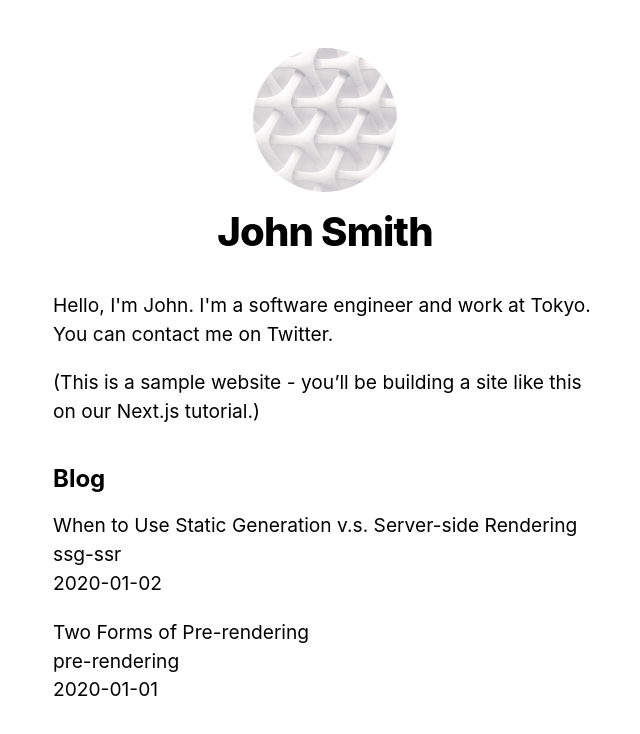
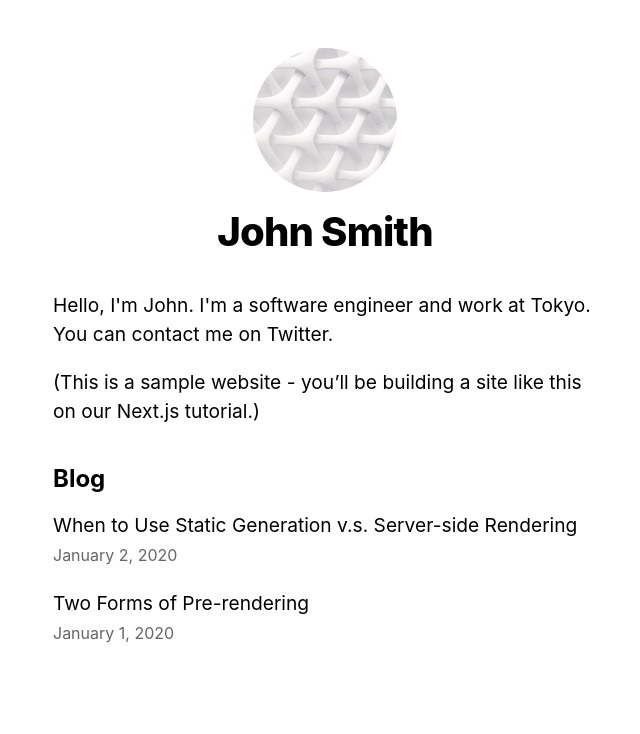
Before and after one commit to dhythm/nextjs13-sample, a Next.js app: page / in a window 1280 px wide. Shown: the top 734 px of the page, without its empty margins (315-955 px from the left). Built offline with nearby package versions, Linux system fonts and the light colour scheme.

Commit message:
feat(app): completed Dynamic Routes

```diff
--- /dev/null
+++ b/components/date.tsx
@@ -0,0 +1,6 @@
+import { format, parseISO } from "date-fns";
+
+export default function Date({ dateString }: { dateString: string }) {
+  const date = parseISO(dateString);
+  return <time dateTime={dateString}>{format(date, "LLLL d, yyyy")}</time>;
+}
--- a/lib/posts.ts
+++ b/lib/posts.ts
@@ -1,6 +1,8 @@
 import fs from "fs";
 import matter from "gray-matter";
 import path from "path";
+import { remark } from "remark";
+import html from "remark-html";
 
 const postsDirectory = path.join(process.cwd(), "posts");
 
@@ -39,19 +41,6 @@ export function getSortedPostsData() {
 export function getAllPostIds() {
   const fileNames = fs.readdirSync(postsDirectory);
 
-  // Returns an array that looks like this:
-  // [
-  //   {
-  //     params: {
-  //       id: 'ssg-ssr'
-  //     }
-  //   },
-  //   {
-  //     params: {
-  //       id: 'pre-rendering'
-  //     }
-  //   }
-  // ]
   return fileNames.map((fileName) => {
     return {
       params: {
@@ -61,16 +50,22 @@ export function getAllPostIds() {
   });
 }
 
-export function getPostData(id: string) {
+export async function getPostData(id: string) {
   const fullPath = path.join(postsDirectory, `${id}.md`);
   const fileContents = fs.readFileSync(fullPath, "utf8");
 
   // Use gray-matter to parse the post metadata section
   const matterResult = matter(fileContents);
 
-  // Combine the data with the id
+  const processedContent = await remark()
+    .use(html)
+    .process(matterResult.content);
+  const contentHtml = processedContent.toString();
+
+  // Combine the data with the id and contentHtml
   return {
     id,
+    contentHtml,
     ...matterResult.data,
   };
 }
--- a/package.json
+++ b/package.json
@@ -11,10 +11,13 @@
   },
   "dependencies": {
     "classnames": "^2.3.2",
+    "date-fns": "^2.29.3",
     "gray-matter": "^4.0.3",
     "next": "13.0.0",
     "react": "18.2.0",
-    "react-dom": "18.2.0"
+    "react-dom": "18.2.0",
+    "remark": "^14.0.2",
+    "remark-html": "^15.0.1"
   },
   "devDependencies": {
     "@types/node": "18.11.7",
--- /dev/null
+++ b/pages/404.tsx
@@ -0,0 +1,3 @@
+export default function Custom404() {
+  return <h1>404 - Page Not Found</h1>;
+}
--- a/pages/index.tsx
+++ b/pages/index.tsx
@@ -1,5 +1,6 @@
 import Head from "next/head";
 import Link from "next/link";
+import Date from "../components/date";
 import Layout, { siteTitle } from "../components/layout";
 import { getSortedPostsData } from "../lib/posts";
 import utilStyles from "../styles/utils.module.css";
@@ -39,11 +40,11 @@ export default function Home({
         <ul className={utilStyles.list}>
           {allPostsData.map(({ id, date, title }) => (
             <li className={utilStyles.listItem} key={id}>
-              {title}
+              <Link href={`/posts/${id}`}>{title}</Link>
               <br />
-              {id}
-              <br />
-              {date}
+              <small className={utilStyles.lightText}>
+                <Date dateString={date} />
+              </small>
             </li>
           ))}
         </ul>
```
Also changed, not shown: pages/posts/[id].tsx (+22 -7 lines), 2 other files (tests, documents, lock files or other folders).
